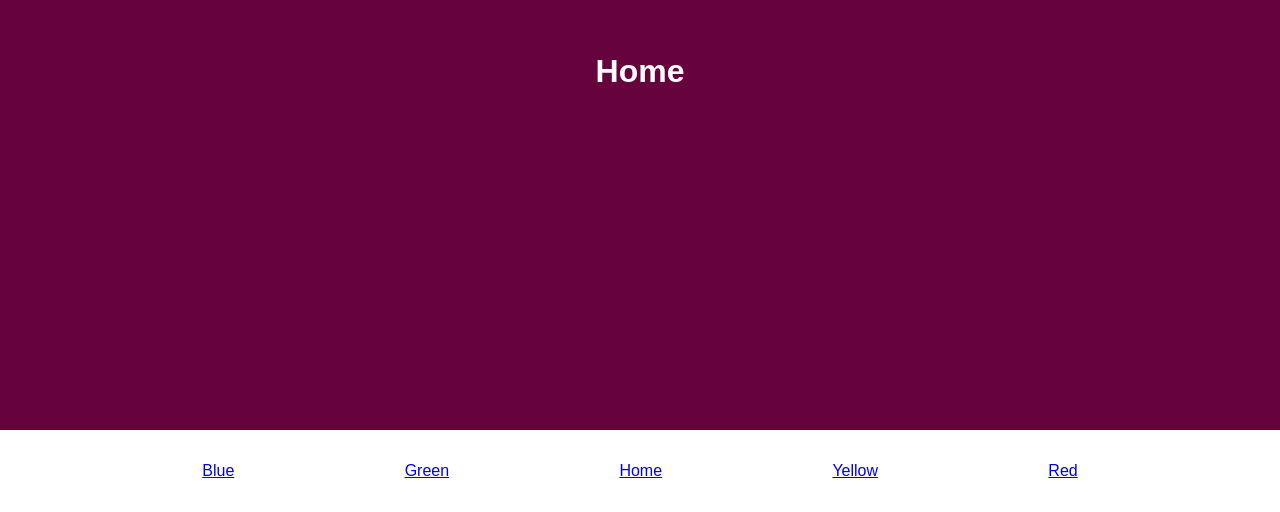
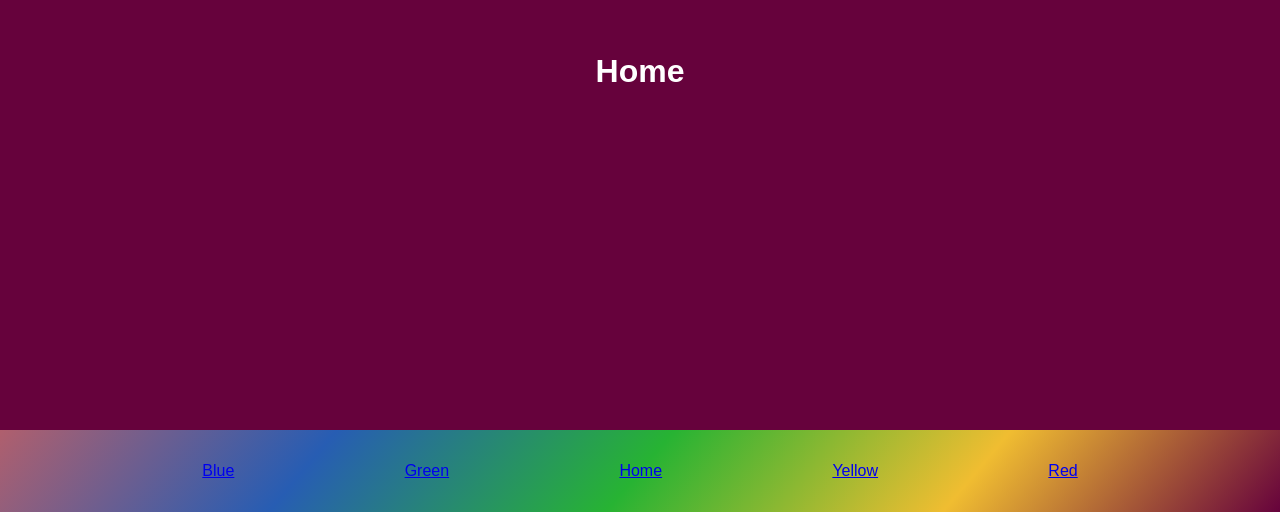
Before and after one commit to harrisgood/reactRoutesBlock28Workshop, a React (Vite) app: page / in a window 1280 px wide. Shown: the part 288-800 px from the top of the page. Built offline with nearby package versions, Linux system fonts and the light colour scheme.

Commit message:
made the nav bar pretty

```diff
--- a/src/index.css
+++ b/src/index.css
@@ -17,6 +17,7 @@ body > div {
 #navbar {
   padding: 2em;
   justify-content: space-evenly;
+  background-image: linear-gradient(130deg, #b05f6d, #275db3, #27b333, #f0bd31, #66023c);
 }
 #main-section {
   flex-grow: 1;
```
